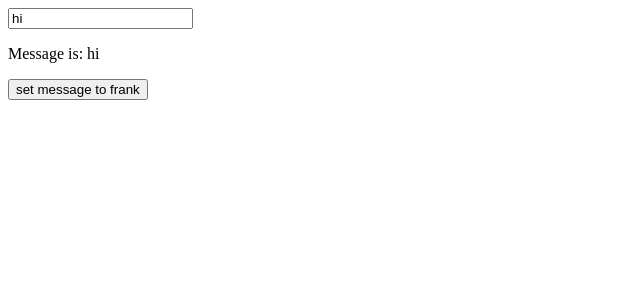
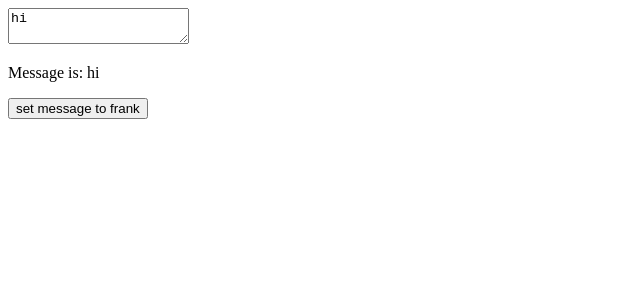
Before and after one commit to ygcedu/vue-demo2, a Vue app: page / in a window 1280 px wide. Shown: the top 300 px of the page, without its empty margins (0-640 px from the left). Built offline with nearby package versions, Linux system fonts and the light colour scheme.

Commit message:
textarea

```diff
--- a/src/App.vue
+++ b/src/App.vue
@@ -1,6 +1,6 @@
 <template>
   <div id="app">
-    <input v-model="message" placeholder="editme"/>
+    <textarea v-model="message" placeholder="editme"/>
     <p>Message is: {{ message }}</p>
     <p>
       <button @click="message = 'frank'">set message to frank</button>
```
